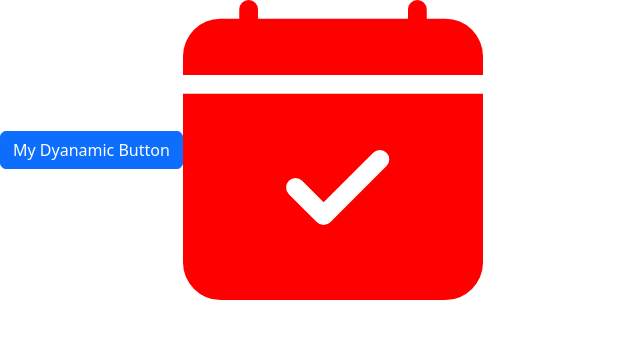
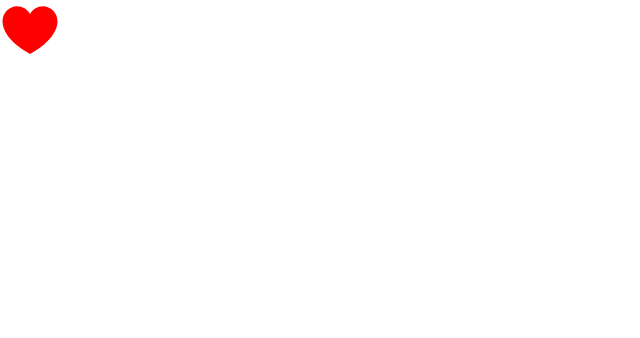
Before and after one commit to Bikramai/React-App, a React (Vite) app: page / in a window 1280 px wide. Shown: the top 338 px of the page, without its empty margins (0-640 px from the left). Built offline with nearby package versions, Linux system fonts and the light colour scheme.

Commit message:
Like Component

```diff
--- a/src/App.tsx
+++ b/src/App.tsx
@@ -1,12 +1,13 @@
-import Button from "./components/Button";
-import { BsCalendarCheckFill } from "react-icons/bs";
+// import Button from "./components/Button";
+// import { BsCalendarCheckFill } from "react-icons/bs";
+
+import Like from "./components/Like";
 
 
 function App() {
   return (
     <div>
-      <Button onClick={() => console.log('Clicked')}>My Dyanamic Button</Button>
-      <BsCalendarCheckFill color="red" size="300"/>
+      <Like onClick={() => console.log('clicked')}/>
     </div>
   );
 }
--- /dev/null
+++ b/src/components/Like.tsx
@@ -0,0 +1,21 @@
+import { useState } from "react";
+import { GoHeartFill, GoHeart } from "react-icons/go";
+
+interface Props {
+    onClick: () => void;
+}
+
+const Like = ({ onClick }: Props) => {
+    const [status, setStatus] = useState(true);
+
+    const toggle = () => {
+        setStatus(!status);
+        onClick();
+    }
+
+    if (status)  return <GoHeartFill color="red" size={ 60 } onClick={toggle} />;
+    return <GoHeart size={ 60 } onClick={toggle}/>
+
+}
+
+export default Like
```
Also changed, not shown: src/components/Button/Button.tsx (renamed from src/components/Button.tsx).
